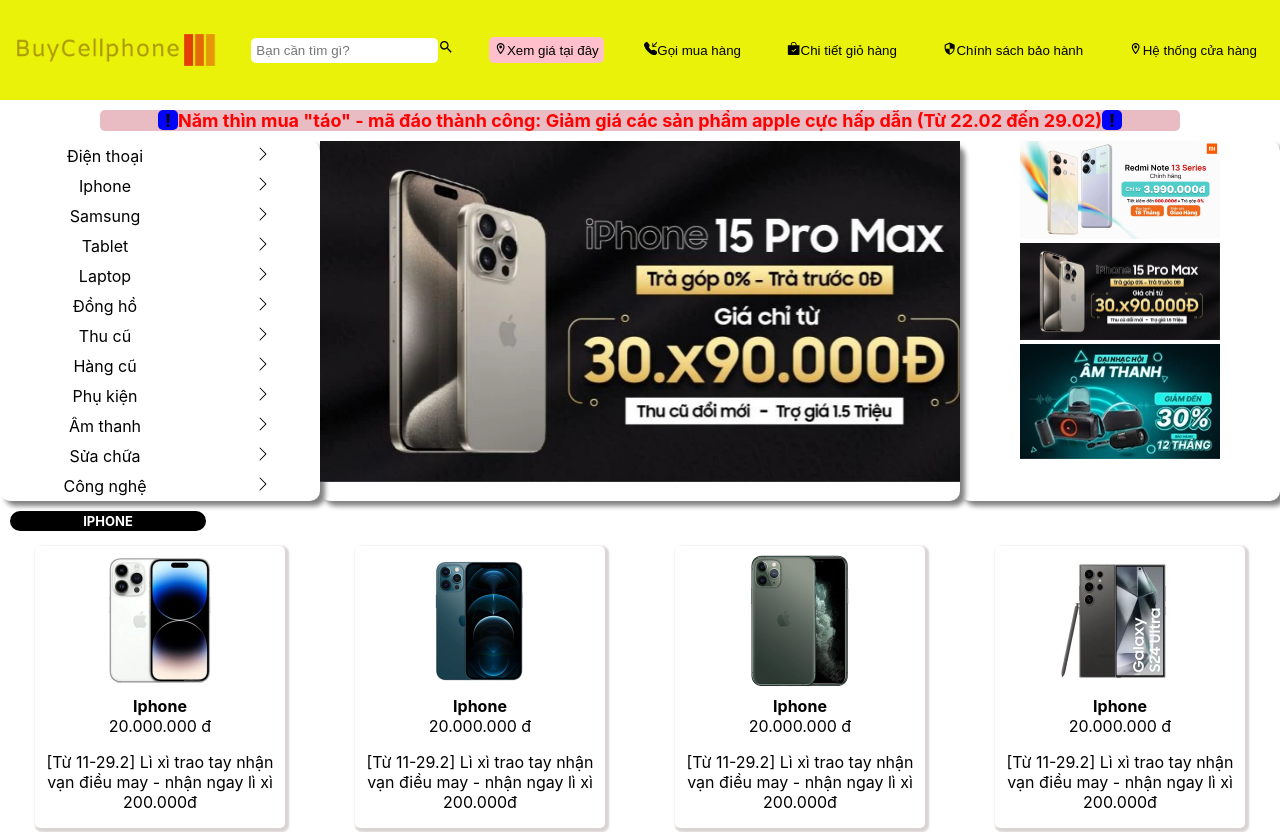
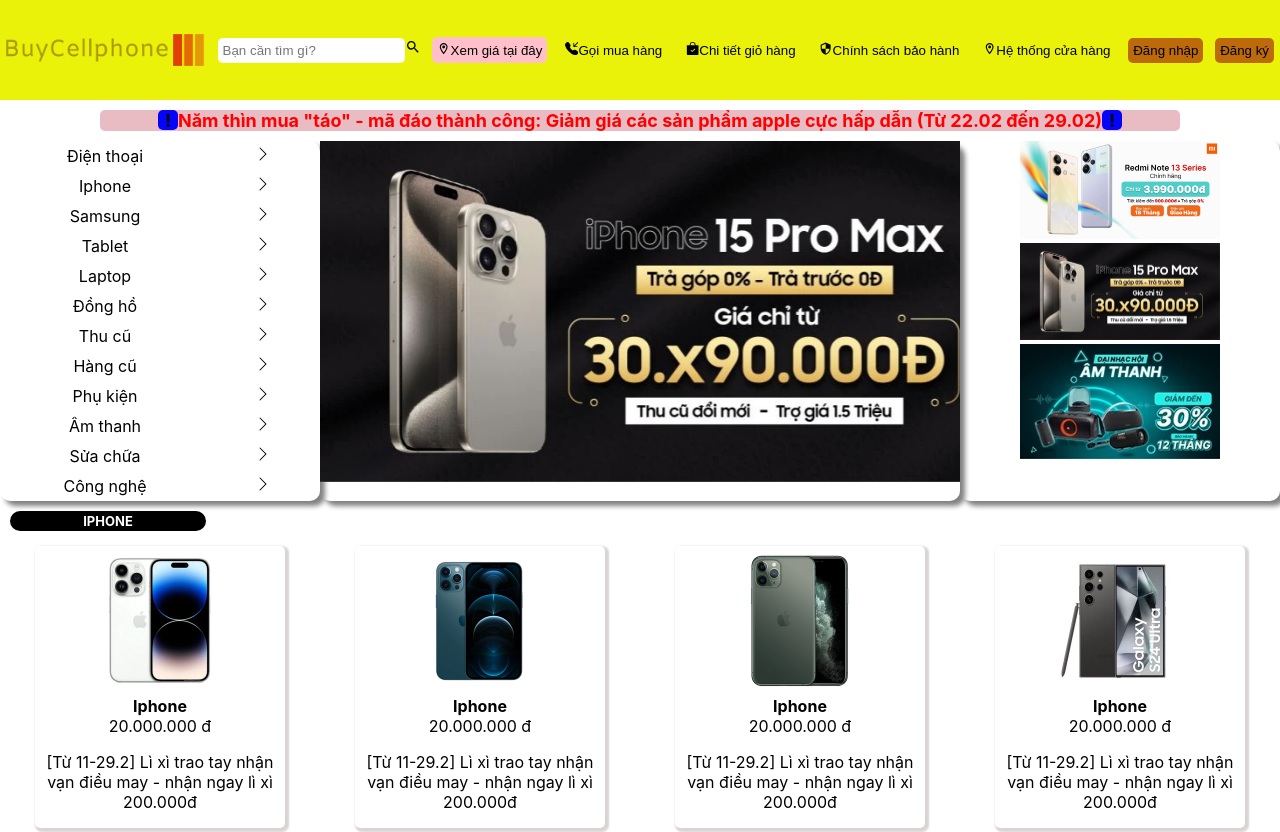
Before and after one commit to devdangtruong/Frontend, a React (Create React App) app: page / in a window 1280 px wide. Shown: the top 832 px of the page. Built offline with nearby package versions, Linux system fonts and the light colour scheme.

Commit message:
add button sign in/up

```diff
--- a/package.json
+++ b/package.json
@@ -6,6 +6,7 @@
     "@testing-library/jest-dom": "^5.17.0",
     "@testing-library/react": "^13.4.0",
     "@testing-library/user-event": "^13.5.0",
+    "axios": "^1.6.7",
     "owl.carousel": "^2.3.4",
     "react": "^18.2.0",
     "react-dom": "^18.2.0",
--- a/src/Components/Header/index.jsx
+++ b/src/Components/Header/index.jsx
@@ -1,4 +1,4 @@
-import React, { useState } from "react";
+import React from "react";
 import logo from "../../Images/Logo/buycellphone-high-resolution-logo-transparent.webp";
 import "./style.css";
 import { BsFillTelephoneInboundFill, BsBagCheckFill } from "react-icons/bs";
@@ -48,6 +48,8 @@
         <MdOutlineLocationOn />
         Hệ thống cửa hàng
       </button>
+      <button className="btn-sign">Đăng nhập</button>
+      <button className="btn-sign">Đăng ký</button>
     </div>
   );
 }
--- a/src/Components/Header/style.css
+++ b/src/Components/Header/style.css
@@ -24,3 +24,16 @@
   border-radius: 5px;
   padding: 15px;
 }
+
+.btn-sign {
+  background-color: rgb(189, 106, 11);
+  padding: 5px;
+  border-radius: 5px;
+  cursor: pointer;
+  border: none;
+}
+
+.btn-sign:hover {
+  background-color: rgb(175, 175, 6);
+  box-shadow: 2px 2px 2px rgb(232, 178, 103);
+}
```
Also changed, not shown: 1 other file (tests, documents, lock files or other folders).
